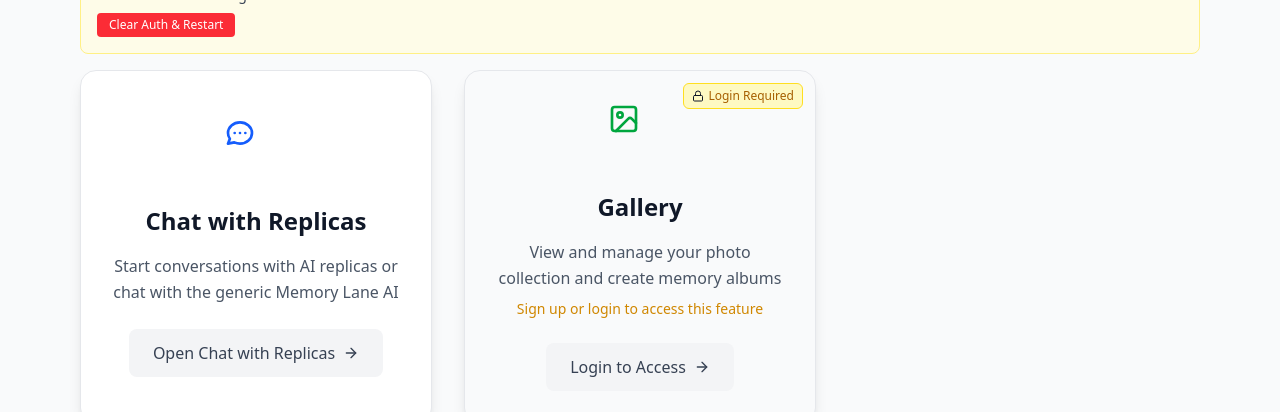
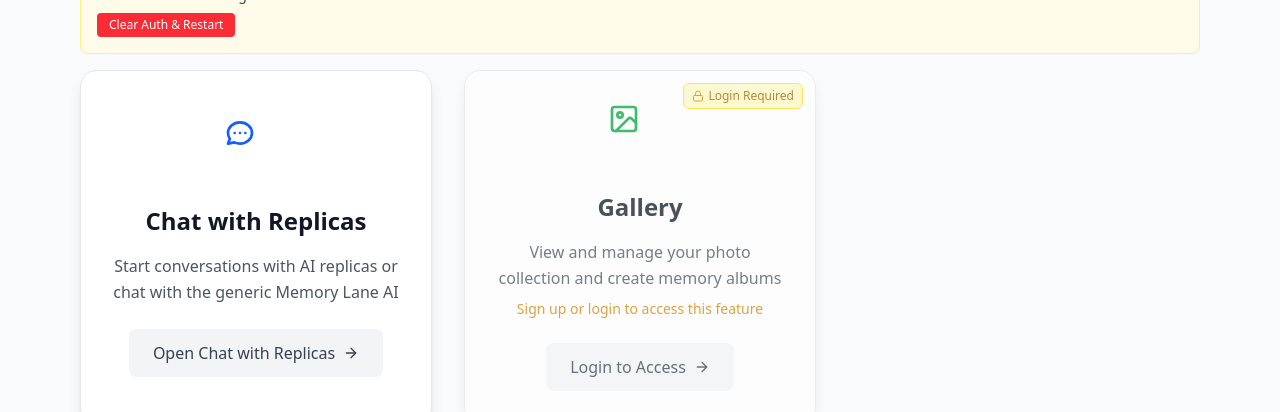
Before and after one commit to AlphaTechini/Memory-Lane, a SvelteKit app in the folder Frontend/Frontend/: page /dashboard in a window 1280 px wide. Shown: the part 534-946 px from the top of the page. Built offline with nearby package versions, Linux system fonts and the light colour scheme; no server answers.

Commit message:
Update +page.svelte revert

```diff
--- a/Frontend/Frontend/src/routes/dashboard/+page.svelte
+++ b/Frontend/Frontend/src/routes/dashboard/+page.svelte
@@ -1,8 +1,8 @@
+<!-- src/routes/dashboard/+page.svelte -->
 <script>
   import { browser } from '$app/environment';
   import { goto } from '$app/navigation';
   import ThemeToggle from '$lib/components/ThemeToggle.svelte';
-  import UpgradeNotice from '$lib/UpgradeNotice.svelte';
 
   import { isAuthenticated, verifyAuth, logout, requireAuthForAction, apiCall, getUserRole } from '$lib/auth.js';
 
@@ -155,9 +155,6 @@
   <title>Dashboard - Memory Lane</title>
 </svelte:head>
 
-<!-- Render UpgradeNotice near top so it shows immediately on the dashboard -->
-<UpgradeNotice />
-
 <div class="min-h-screen bg-gray-50 dark:bg-gray-900 transition-colors duration-200">
   <!-- Header -->
   <header class="bg-white dark:bg-gray-800 shadow-sm border-b border-gray-200 dark:border-gray-700">
@@ -187,7 +184,7 @@
                   Welcome, {user.firstName || user.email}!
                 </span>
                 <button
-                  on:click={logout}
+                  onclick={logout}
                   class="text-sm bg-red-100 hover:bg-red-200 dark:bg-red-900 dark:hover:bg-red-800 text-red-700 dark:text-red-300 px-3 py-1 rounded-md transition-colors"
                 >
                   Logout
@@ -272,7 +269,7 @@
           Cached Token: {typeof localStorage !== 'undefined' ? (localStorage.getItem('authToken') ? 'exists' : 'missing') : 'unknown'}
         </div>
         <button
-          on:click={() => {
+          onclick={() => {
             if (typeof localStorage !== 'undefined') {
               localStorage.removeItem('authToken');
               localStorage.removeItem('userData');
@@ -289,26 +286,22 @@
 
     <!-- Navigation Cards -->
     {#if authChecked}
-      <div class={userRole === 'patient' ? 'grid grid-cols-1 md:grid-cols-2 gap-8 max-w-4xl mx-auto justify-items-center' : 'grid grid-cols-1 md:grid-cols-2 lg:grid-cols-3 gap-8'}>
+      <div class="{userRole === 'patient' ? 'grid grid-cols-1 md:grid-cols-2 gap-8 max-w-4xl mx-auto justify-items-center' : 'grid grid-cols-1 md:grid-cols-2 lg:grid-cols-3 gap-8'}">
         {#each navigationItems.filter(item => {
           // Show item if not caretaker-only
           if (!item.caretakerOnly) return true;
           // Show caretaker-only items only for authenticated caretakers (not patients)
           return isAuth && userRole === 'caretaker';
         }) as item (item.id)}
-          <!-- Safe button: build class via JS expression to avoid parser issues -->
         <button
-            on:click={() => navigateTo(item.route, item.requiresAuth)}
-            class={
-              `group relative rounded-2xl shadow-lg hover:shadow-xl transition-all duration-300 overflow-hidden border border-gray-200 dark:border-gray-700
-               ${isAuth || !item.requiresAuth ? 'bg-white dark:bg-gray-800' : 'bg-gray-50 dark:bg-gray-800/40'}`
-            }
+          onclick={() => navigateTo(item.route, item.requiresAuth)}
+          class="group relative bg-white dark:bg-gray-800 rounded-2xl shadow-lg hover:shadow-xl transition-all duration-300 overflow-hidden border border-gray-200 dark:border-gray-700 hover:border-transparent focus:outline-none focus:ring-4 focus:ring-blue-500/20 {item.requiresAuth && !isAuth ? 'opacity-75' : ''}"
         >
           <!-- Auth requirement badge -->
           {#if item.requiresAuth && !isAuth}
             <div class="absolute top-3 right-3 z-10">
               <div class="flex items-center px-2 py-1 bg-yellow-100 dark:bg-yellow-900/30 border border-yellow-300 dark:border-yellow-700 rounded-md">
-                  <svg xmlns="http://www.w3.org/2000/svg" width="12" height="12" viewBox="0 0 24 24" fill="none" stroke="currentColor" stroke-width="2" stroke-linecap="round" stroke-linejoin="round" class="mr-1">
+                <svg xmlns="http://www.w3.org/2000/svg" width="12" height="12" viewBox="0 0 24 24" fill="none" stroke="currentColor" stroke-width="2" stroke-linecap="round" stroke-linejoin="round" class="text-yellow-600 dark:text-yellow-400 mr-1">
                   <rect width="18" height="11" x="3" y="11" rx="2" ry="2"/>
                   <path d="M7 11V7a5 5 0 0 1 10 0v4"/>
                 </svg>
@@ -323,7 +316,8 @@
           <!-- Content -->
           <div class="relative p-8">
             <!-- Icon -->
-              <div class={"w-16 h-16 mx-auto mb-6 " + item.textColor + " group-hover:scale-110 transition-transform duration-300"}>
+            <div class="w-16 h-16 mx-auto mb-6 {item.textColor} group-hover:scale-110 transition-transform duration-300">
+              <!-- Safe icon rendering - SVG icons are now inline components -->
               {#if item.id === 'chatbot'}
                 <svg xmlns="http://www.w3.org/2000/svg" width="32" height="32" viewBox="0 0 24 24" fill="none" stroke="currentColor" stroke-width="2" stroke-linecap="round" stroke-linejoin="round">
                   <path d="M8 12h.01M12 12h.01M16 12h.01M21 12c0 4.418-4.03 8-9 8a9.863 9.863 0 01-4.255-.949L3 20l1.395-3.72C3.512 15.042 3 13.574 3 12c0-4.418 4.03-8 9-8s9 3.582 9 8z"/>
@@ -352,7 +346,7 @@
             </div>
 
             <!-- Title -->
-              <h3 class="text-2xl font-bold text-gray-900 dark:text-white mb-4">
+            <h3 class="text-2xl font-bold text-gray-900 dark:text-white mb-4 group-hover:text-transparent group-hover:bg-gradient-to-r group-hover:from-blue-600 group-hover:to-purple-600 group-hover:bg-clip-text transition-all duration-300">
               {item.title}
             </h3>
 
@@ -367,7 +361,7 @@
             </p>
 
             <!-- Action Button -->
-              <div class="inline-flex items-center justify-center px-6 py-3 bg-gray-100 dark:bg-gray-700 text-gray-700 dark:text-gray-300 rounded-lg group-hover:bg-gradient-to-r group-hover:from-blue-50 group-hover:to-purple-50 transition-colors">
+            <div class="inline-flex items-center justify-center px-6 py-3 bg-gray-100 dark:bg-gray-700 text-gray-700 dark:text-gray-300 rounded-lg group-hover:bg-gradient-to-r group-hover:from-blue-500 group-hover:to-purple-600 group-hover:text-white transition-all duration-300">
               <span class="font-medium mr-2">
                 {#if item.requiresAuth && !isAuth}
                   Login to Access
@@ -375,7 +369,7 @@
                   Open {item.title}
                 {/if}
               </span>
-                <svg xmlns="http://www.w3.org/2000/svg" width="16" height="16" viewBox="0 0 24 24" fill="none" stroke="currentColor" stroke-width="2" stroke-linecap="round" stroke-linejoin="round">
+              <svg xmlns="http://www.w3.org/2000/svg" width="16" height="16" viewBox="0 0 24 24" fill="none" stroke="currentColor" stroke-width="2" stroke-linecap="round" stroke-linejoin="round" class="group-hover:translate-x-1 transition-transform duration-300">
                 <path d="M5 12h14"/>
                 <path d="M12 5l7 7-7 7"/>
               </svg>
```
Lines whose indentation alone changed are shown as unchanged.
